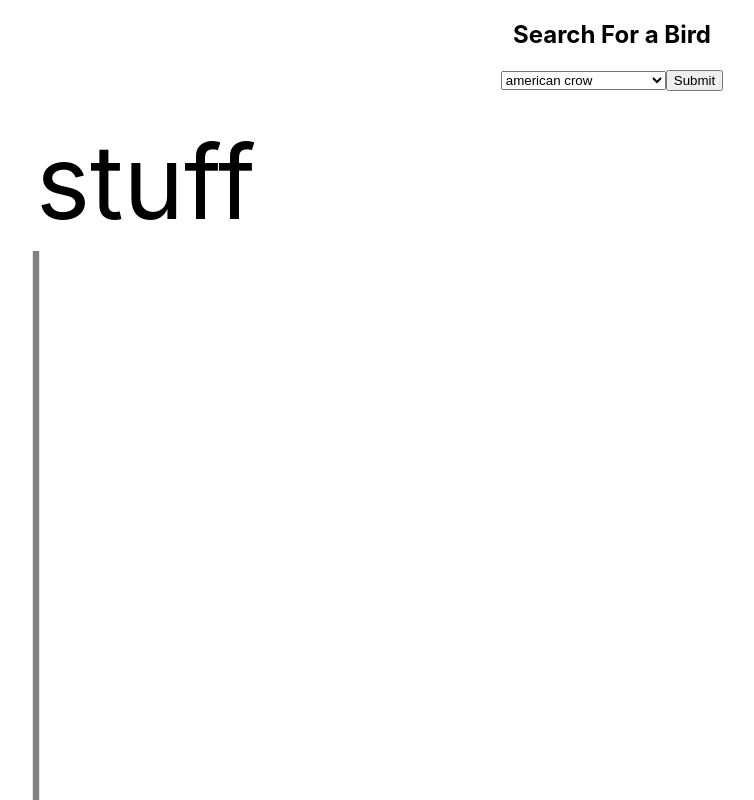
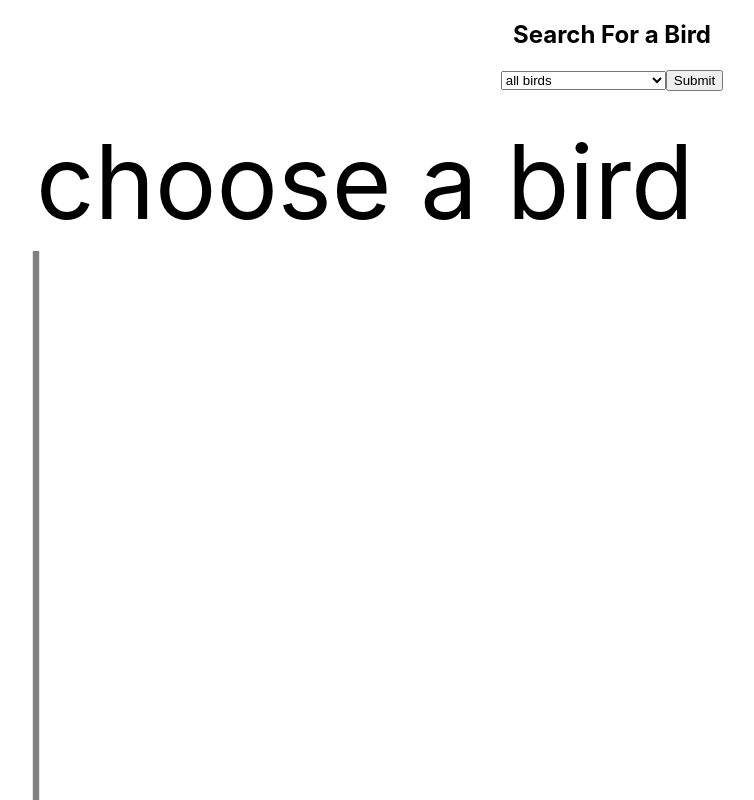
Before and after one commit to LucyWeltner/birdwatching_data, a React (Create React App) app in the folder birdwatching_app/: page / in a window 1280 px wide. Shown: the top 800 px of the page, without its empty margins (28-782 px from the left). Built offline with nearby package versions, Linux system fonts and the light colour scheme.

Commit message:
Search menu now includes options to see a graph of the total number of bird species sighted each day and the total number of individual birds sighted each day.

```diff
--- a/birdwatching_app/src/App.js
+++ b/birdwatching_app/src/App.js
@@ -7,7 +7,8 @@ class App extends React.Component {
   state = {
     birdSpecies: {},
     data: [],
-    title: "stuff",
+    title: "choose_a_bird",
+    info: "Sighting"
   }
 
   processData() {
@@ -65,26 +66,37 @@ class App extends React.Component {
   }
 
   makeGraph = (bird) => {
-    console.log("you selected " + bird)
-    console.log(this.state.birdSpecies[bird])
-    this.setState(prevState => {
-      return {...prevState, title: bird, data: prevState.birdSpecies[bird]}
-    })
+    if (bird !== "all_birds" && bird !== "all_species") {
+      this.setState(prevState => {
+        return {...prevState, title: bird, data: prevState.birdSpecies[bird], info: "Sighting"}
+      })
+    }
+    else if (bird === "all_birds") {
+      this.setState(prevState => {
+        return {...prevState, title: "all_birds", data: Object.values(this.getTotals()), info: "Sighting"}
+      })
+    }
+    else {
+      this.setState(prevState => {
+        return {...prevState, title: "all_species", data: this.getDiversity(), info: "Specie"}
+      })
+    }
+  }
+
+  getSearchOptions() {
+    let birdSpeciesArray = Object.keys(this.state.birdSpecies)
+    birdSpeciesArray = birdSpeciesArray.concat(["all_birds", "all_species"])
+    console.log("bird array", birdSpeciesArray)
+    return birdSpeciesArray
   }
 
   render() {
     return (
       <div className="App">
         <h2>Search For a Bird</h2>
-        <SearchMenu options={Object.keys(this.state.birdSpecies)} makeGraph={this.makeGraph}/>
+        <SearchMenu options={this.getSearchOptions()} makeGraph={this.makeGraph}/>
         <div id="graph">
-          <Graph title={this.state.title.replace(/_/g, " ")} data={this.state.data} dates={this.getDates()}/>
-        </div>
-        <div id="allBirds">
-          <Graph title="Number of Birds Sighted" data={Object.values(this.getTotals())} dates={Object.keys(this.getTotals())}/>
-        </div>
-        <div id="birdDiversity">
-          <Graph title="Number of Species Sighted" data={this.getDiversity()} dates={Object.keys(this.getTotals())}/>
+          <Graph title={this.state.title.replace(/_/g, " ")} data={this.state.data} dates={this.getDates()} getTotals={() => this.getTotals()} info={this.state.info}/>
         </div>
       </div>
     );
--- a/birdwatching_app/src/Components/bar.js
+++ b/birdwatching_app/src/Components/bar.js
@@ -19,10 +19,10 @@ export default class Bar extends React.Component {
 		let numOfSightings = this.props.height/this.props.scale
 		if (this.state.displaySightings) {
 			if (this.props.height > 20) {
-				textbox = <text transform='rotate(90)' y="-2.5" x="2.5" fontSize="5px" fill="white">{numOfSightings} Sightings</text>
+				textbox = <text transform='rotate(90)' y="-2.5" x="2.5" fontSize="5px" fill="white">{numOfSightings} {this.props.info + "s"}</text>
 			}
 			else {
-				 textbox = <text fontSize="5px" transform='rotate(90)' y="-2.5" x="-26" fill="black">{(numOfSightings === 1) ? numOfSightings + " Sighting" : numOfSightings + " Sightings"}</text>
+				 textbox = <text fontSize="5px" transform='rotate(90)' y="-2.5" x="-26" fill="black">{(numOfSightings === 1) ? numOfSightings + " " + this.props.info : numOfSightings + " " + this.props.info + "s"}</text>
 			}
 		}
 		return (
--- a/birdwatching_app/src/Components/graph.js
+++ b/birdwatching_app/src/Components/graph.js
@@ -19,8 +19,8 @@ export default class Graph extends React.Component {
 					<text x="10" y ="20">{this.props.title}</text>
 					<line x1="10" y1="25" x2="10" y2="180" stroke="grey"/>
 					<line x1="10" y1="180" x2="180" y2="180" stroke="grey"/>
-					{this.props.data.map((height, index) => <Bar key={index} xAxis={index} height={height*scale} scale={scale}/>)}
-					{this.props.dates.map((date, index) => <text x={index*10+15} fontSize="4" y="190" key={index}>{date+" "}</text>)}
+					{this.props.data.map((height, index) => <Bar key={index} xAxis={index} height={height*scale} scale={scale} info={this.props.info}/>)}
+					{this.props.dates.map((date, index) => <text x={index*10+15} fontSize="4" y="190" key={index} info={this.props.info}>{date+" "}</text>)}
 				</svg>
 			)
 	}
--- a/birdwatching_app/src/Components/search_menu.js
+++ b/birdwatching_app/src/Components/search_menu.js
@@ -2,7 +2,7 @@ import React from "react"
 
 export default class SeachMenu extends React.Component {
 	state = {
-		selectedBird: "american_crow"
+		selectedBird: "all_birds"
 	}
 	render() {
 		let sortedOptions = this.props.options.sort()
```
Lines whose indentation alone changed are shown as unchanged.
